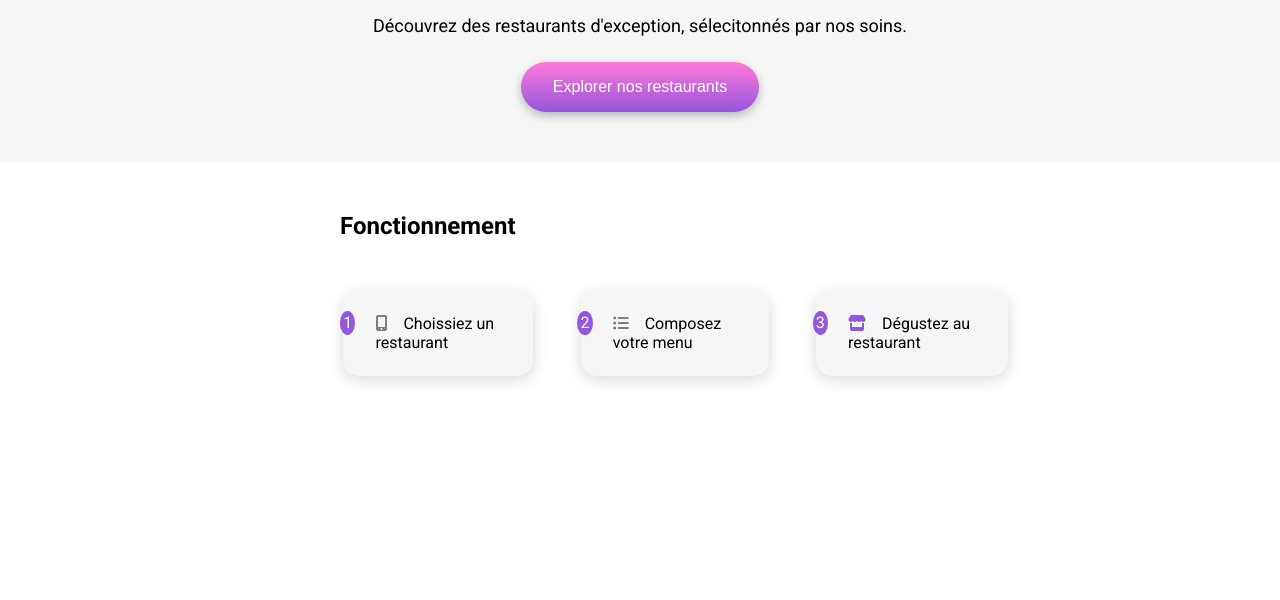
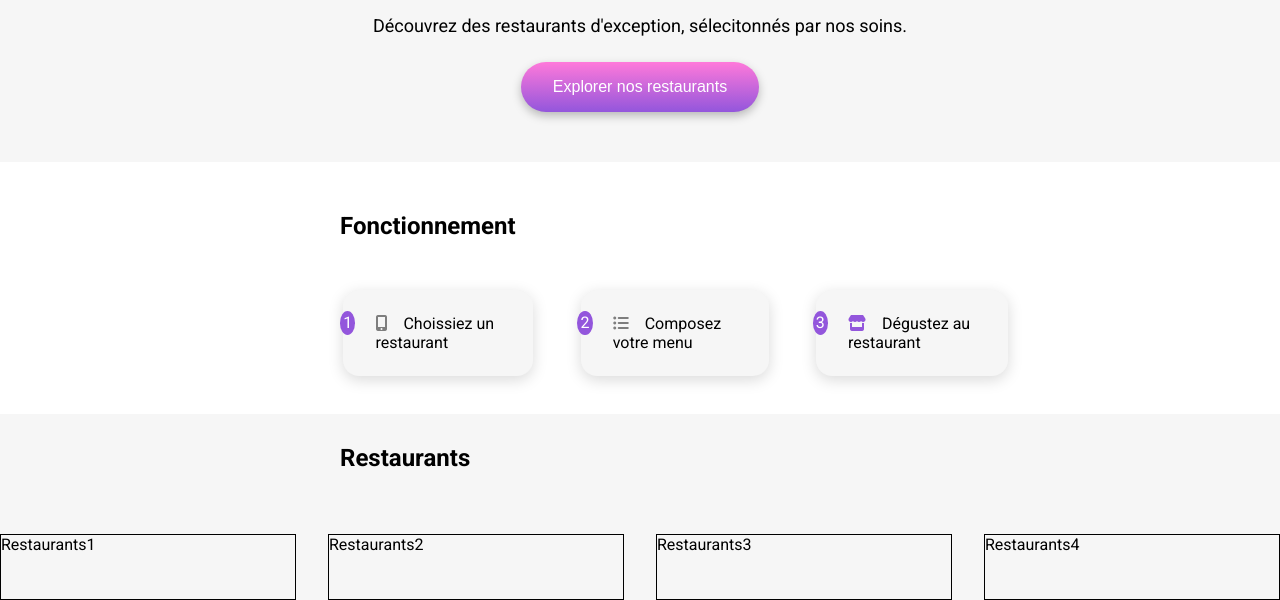
Before and after one commit to uroahmet/projet4-oc, a website: page index.html in a window 1280 px wide. Shown: the part 234-834 px from the top of the page. Before the commit the page ends 800 px from the top, so only its background shows below. Drawn offline with Linux system fonts and the light colour scheme; a web font is replaced by a local one.

Commit message:
ajout restaurants

```diff
--- a/css/style.scss
+++ b/css/style.scss
@@ -3,4 +3,5 @@
 @import "../sass/layouts/city.scss";
 @import "../sass/layouts/reserver.scss";
 @import "../sass/layouts/fonctionnement.scss";
-@import "../sass/layouts/number.scss"
+@import "../sass/layouts/number.scss";
+@import "../sass/layouts/restaurants.scss";
--- a/index.html
+++ b/index.html
@@ -40,9 +40,15 @@
                     <p class="number">3</p>
                     <li><i class="fas fa-store" style="color: #9356dc;"></i>Dégustez au restaurant</li>
                 </ol>
-            <div class="trois">
-            </div>
-
+            </section>
+                <section class="menus">
+                    <h2>Restaurants</h2>
+                    <div class="menus__cards">
+                <div class="card">Restaurants1</div>
+                <div class="card">Restaurants2</div>
+                <div class="card">Restaurants3</div>
+                <div class="card">Restaurants4</div>
+                </div>
             </section>
         </main>
 </body>
--- a/sass/layouts/fonctionnement.scss
+++ b/sass/layouts/fonctionnement.scss
@@ -18,6 +18,7 @@ gap: 1rem;
     border-radius: 1rem;
     box-shadow: 0 4px 15px 0 rgba(0, 0, 0, 0.15);
     list-style-type: none;
+    margin-bottom: 18px;
     @media screen and (max-width: 932px) and (min-width: 430px) {
         margin-bottom: -60px;
     }
--- a/sass/layouts/number.scss
+++ b/sass/layouts/number.scss
@@ -12,7 +12,7 @@
     color: #ffffff;
     background-color: #9356DC;
     left: 28px;
-    @media (max-width: 768px) {
+    @media (max-width: 932px) {
         left: -11px;
         bottom: -77px;
 
--- /dev/null
+++ b/sass/layouts/restaurants.scss
@@ -0,0 +1,26 @@
+.menus {
+    background-color: #F6F6F6;
+    @media screen and (max-width: 932px) and (min-width: 430px) {
+    margin-top: 120px;
+    }
+& h2 {
+    padding: 30px;
+margin-left: 310px;
+margin-bottom: 2rem;
+@media screen and (max-width: 932px) and (min-width: 430px) {
+    margin-left: -10px;
+}
+}
+}
+.menus__cards {
+    display: flex;
+    flex-wrap: wrap;
+    gap: 2rem;
+    min-width: 30rem;
+}
+
+.card {
+    border: 1px solid black;
+    height: 4rem;
+    flex-grow: 1;
+}
```
Also changed, not shown: css/style.css, 1 other file.
